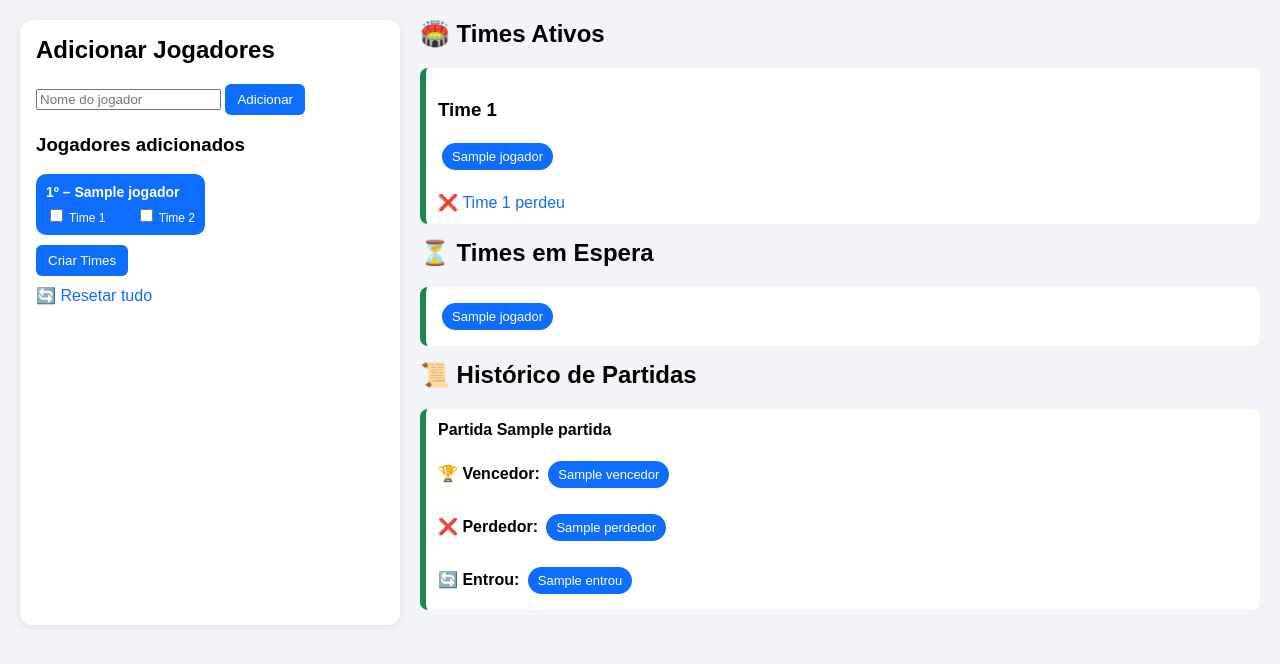
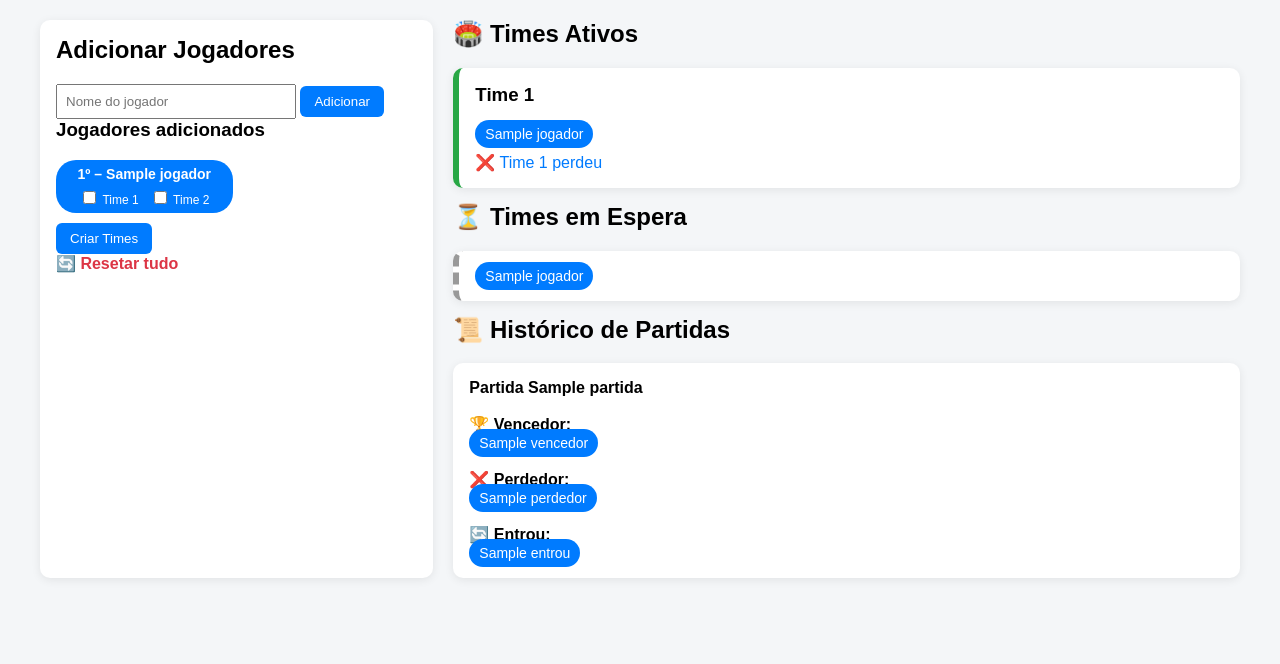
Before and after one commit to michaelbnh/gerenciador-times, a Flask app: template templates/index.html in a window 1280 px wide. Shown: the top 664 px of the page. Run offline with Flask 3, Linux system fonts and the light colour scheme; the template is opened without the code that fills it: most values are stand-ins (such as "Sample title", 1, 10 or a date in 2020).

Commit message:
Update index.html

```diff
--- a/templates/index.html
+++ b/templates/index.html
@@ -4,110 +4,17 @@
     <meta charset="UTF-8">
     <title>Gerenciamento de Times</title>
 
-    <style>
-        body {
-            font-family: Arial, sans-serif;
-            background: #f2f4f8;
-            margin: 0;
-            padding: 20px;
-        }
+    <!-- 🔑 ESSENCIAL PARA RESPONSIVIDADE -->
+    <meta name="viewport" content="width=device-width, initial-scale=1.0">
 
-        .container {
-            display: grid;
-            grid-template-columns: 380px 1fr;
-            gap: 20px;
-        }
-
-        .card {
-            background: #fff;
-            border-radius: 12px;
-            padding: 16px;
-            box-shadow: 0 2px 8px rgba(0,0,0,.08);
-        }
-
-        h2 {
-            margin-top: 0;
-        }
-
-        /* Jogadores */
-        .jogadores-grid {
-            display: grid;
-            grid-template-columns: repeat(2, 1fr);
-            gap: 10px;
-            margin-top: 10px;
-        }
-
-        .jogador-card {
-            color: #fff;
-            padding: 10px;
-            border-radius: 10px;
-            font-size: 14px;
-        }
-
-        .times-check {
-            display: flex;
-            justify-content: space-between;
-            margin-top: 6px;
-            font-size: 12px;
-        }
-
-        /* Cores alternadas */
-        .cor-1 { background: #0d6efd; }
-        .cor-2 { background: #198754; }
-        .cor-3 { background: #0dcaf0; }
-        .cor-4 { background: #ffc107; color:#000; }
-        .cor-5 { background: #dc3545; }
-        .cor-6 { background: #6f42c1; }
-        .cor-7 { background: #20c997; }
-        .cor-8 { background: #fd7e14; }
-
-        button {
-            padding: 8px 12px;
-            border: none;
-            border-radius: 6px;
-            background: #0d6efd;
-            color: #fff;
-            cursor: pointer;
-        }
-
-        button:hover {
-            opacity: .9;
-        }
-
-        .acoes {
-            margin-top: 10px;
-        }
-
-        a {
-            display: inline-block;
-            margin-top: 10px;
-            text-decoration: none;
-            color: #0d6efd;
-        }
-
-        /* Times */
-        .time-box {
-            border-left: 6px solid #198754;
-            padding: 12px;
-            margin-bottom: 15px;
-            border-radius: 8px;
-            background: #fff;
-        }
-
-        .jogador-chip {
-            display: inline-block;
-            padding: 6px 10px;
-            margin: 4px;
-            border-radius: 20px;
-            color: #fff;
-            font-size: 13px;
-        }
-    </style>
+    <!-- CSS EXTERNO -->
+    <link rel="stylesheet" href="{{ url_for('static', filename='style.css') }}">
 </head>
 
 <body>
 
 <div class="container">
+    <div class="grid">
 
         <!-- COLUNA ESQUERDA -->
         <div class="card">
@@ -126,10 +33,10 @@
 
                 <div class="jogadores-grid">
                     {% for jogador in jogadores %}
-                <div class="jogador-card cor-{{ loop.index0 % 8 + 1 }}">
+                    <div class="jogador cor-{{ loop.index0 % 8 + 1 }}">
                         <strong>{{ loop.index }}º – {{ jogador }}</strong>
 
-                    <div class="times-check">
+                        <div style="margin-top:6px; font-size:12px;">
                             <label>
                                 <input type="checkbox"
                                        name="time1"
@@ -139,7 +46,7 @@
                                 Time 1
                             </label>
 
-                        <label>
+                            <label style="margin-left:8px;">
                                 <input type="checkbox"
                                        name="time2"
                                        value="{{ jogador }}"
@@ -152,12 +59,12 @@
                     {% endfor %}
                 </div>
 
-            <div class="acoes">
-                <button type="submit">Criar Times</button>
-            </div>
+                <button type="submit" style="margin-top:10px;">
+                    Criar Times
+                </button>
             </form>
 
-        <a href="/resetar">🔄 Resetar tudo</a>
+            <a href="/resetar" class="danger">🔄 Resetar tudo</a>
         </div>
 
         <!-- COLUNA DIREITA -->
@@ -166,18 +73,17 @@
             <h2>🏟️ Times Ativos</h2>
 
             {% for time in times %}
-        <div class="time-box">
+            <div class="card time-ativo">
                 <h3>Time {{ loop.index }}</h3>
 
                 {% for jogador in time %}
-                <span class="jogador-chip cor-{{ loop.index0 % 8 + 1 }}">
+                    <span class="jogador cor-{{ loop.index0 % 8 + 1 }}">
                         {{ jogador }}
                     </span>
                 {% endfor %}
 
                 <div style="margin-top:10px;">
                     ❌ <a href="/perdeu/{{ loop.index }}">Time {{ loop.index }} perdeu</a>
-
                 </div>
             </div>
             {% endfor %}
@@ -185,9 +91,9 @@
             <h2>⏳ Times em Espera</h2>
 
             {% if fila %}
-            <div class="time-box">
+            <div class="card time-espera">
                 {% for jogador in fila %}
-                    <span class="jogador-chip cor-{{ loop.index0 % 8 + 1 }}">
+                    <span class="jogador cor-{{ loop.index0 % 8 + 1 }}">
                         {{ jogador }}
                     </span>
                 {% endfor %}
@@ -200,30 +106,30 @@
 
             {% if historico %}
                 {% for h in historico %}
-    <div class="time-box">
+                <div class="card">
                     <strong>Partida {{ h.partida }}</strong><br><br>
 
-      🏆 <strong>Vencedor:</strong>
+                    🏆 <strong>Vencedor:</strong><br>
                     {% for j in h.vencedor %}
-        <span class="jogador-chip cor-{{ loop.index0 % 8 + 1 }}">{{ j }}</span>
+                        <span class="jogador cor-{{ loop.index0 % 8 + 1 }}">{{ j }}</span>
                     {% endfor %}
 
                     <br><br>
 
-      ❌ <strong>Perdedor:</strong>
+                    ❌ <strong>Perdedor:</strong><br>
                     {% for j in h.perdedor %}
-        <span class="jogador-chip cor-{{ loop.index0 % 8 + 1 }}">{{ j }}</span>
+                        <span class="jogador cor-{{ loop.index0 % 8 + 1 }}">{{ j }}</span>
                     {% endfor %}
 
                     <br><br>
 
-      🔄 <strong>Entrou:</strong>
+                    🔄 <strong>Entrou:</strong><br>
                     {% if h.entrou %}
                         {% for j in h.entrou %}
-          <span class="jogador-chip cor-{{ loop.index0 % 8 + 1 }}">{{ j }}</span>
+                            <span class="jogador cor-{{ loop.index0 % 8 + 1 }}">{{ j }}</span>
                         {% endfor %}
                     {% else %}
-        <em>Ninguém (fila insuficiente)</em>
+                        <em>Ninguém</em>
                     {% endif %}
                 </div>
                 {% endfor %}
@@ -231,9 +137,9 @@
                 <p>Nenhuma partida registrada ainda.</p>
             {% endif %}
 
+        </div>
 
     </div>
-
 </div>
 
 <!-- JAVASCRIPT -->
@@ -241,25 +147,21 @@
 const LIMITE = 7;
 
 function controlarSelecao(checkbox) {
-        const card = checkbox.closest('.jogador-card');
+    const card = checkbox.closest('.jogador');
     const time1 = card.querySelector('.time1');
     const time2 = card.querySelector('.time2');
 
-        // 🔒 Impede marcar os dois times
     if (checkbox === time1 && time1.checked) {
         time2.checked = false;
         time2.disabled = true;
-        }
-        else if (checkbox === time2 && time2.checked) {
+    } else if (checkbox === time2 && time2.checked) {
         time1.checked = false;
         time1.disabled = true;
-        }
-        else {
+    } else {
         time1.disabled = false;
         time2.disabled = false;
     }
 
-        // 🔢 Conta selecionados
     controlarLimite('time1');
     controlarLimite('time2');
 }
@@ -268,25 +170,16 @@
     const checkboxes = document.querySelectorAll(`.${classe}`);
     const selecionados = Array.from(checkboxes).filter(c => c.checked);
 
-        if (selecionados.length >= LIMITE) {
     checkboxes.forEach(c => {
         if (!c.checked) {
-                    c.disabled = true;
-                }
-            });
-        } else {
-            checkboxes.forEach(c => {
-                // só reabilita se o outro time não estiver marcado
-                const card = c.closest('.jogador-card');
+            const card = c.closest('.jogador');
             const outro = classe === 'time1'
                 ? card.querySelector('.time2')
                 : card.querySelector('.time1');
 
-                if (!outro.checked) {
-                    c.disabled = false;
+            c.disabled = selecionados.length >= LIMITE || outro.checked;
         }
     });
-        }
 }
 </script>
 
```
Lines whose indentation alone changed are shown as unchanged.
